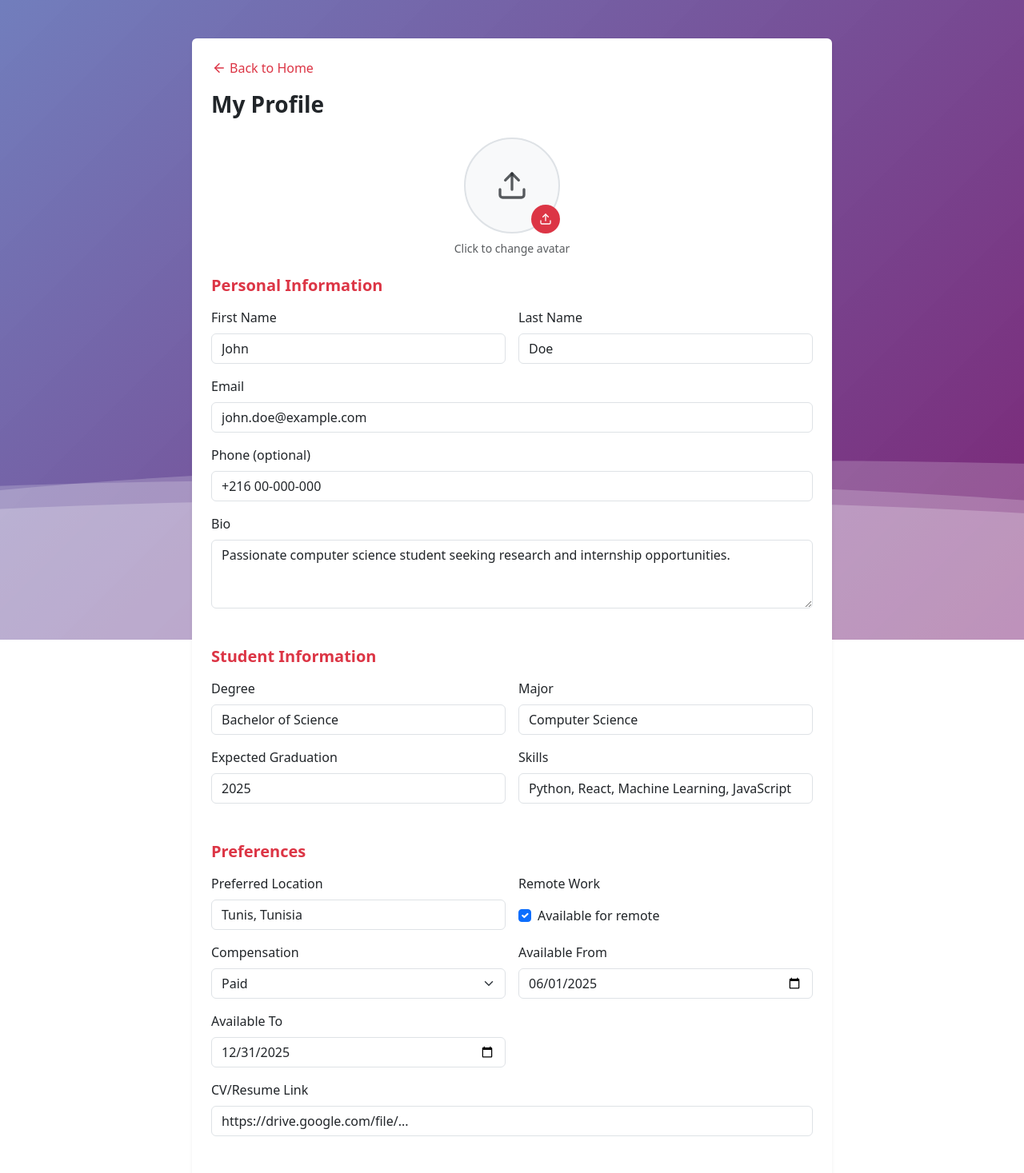
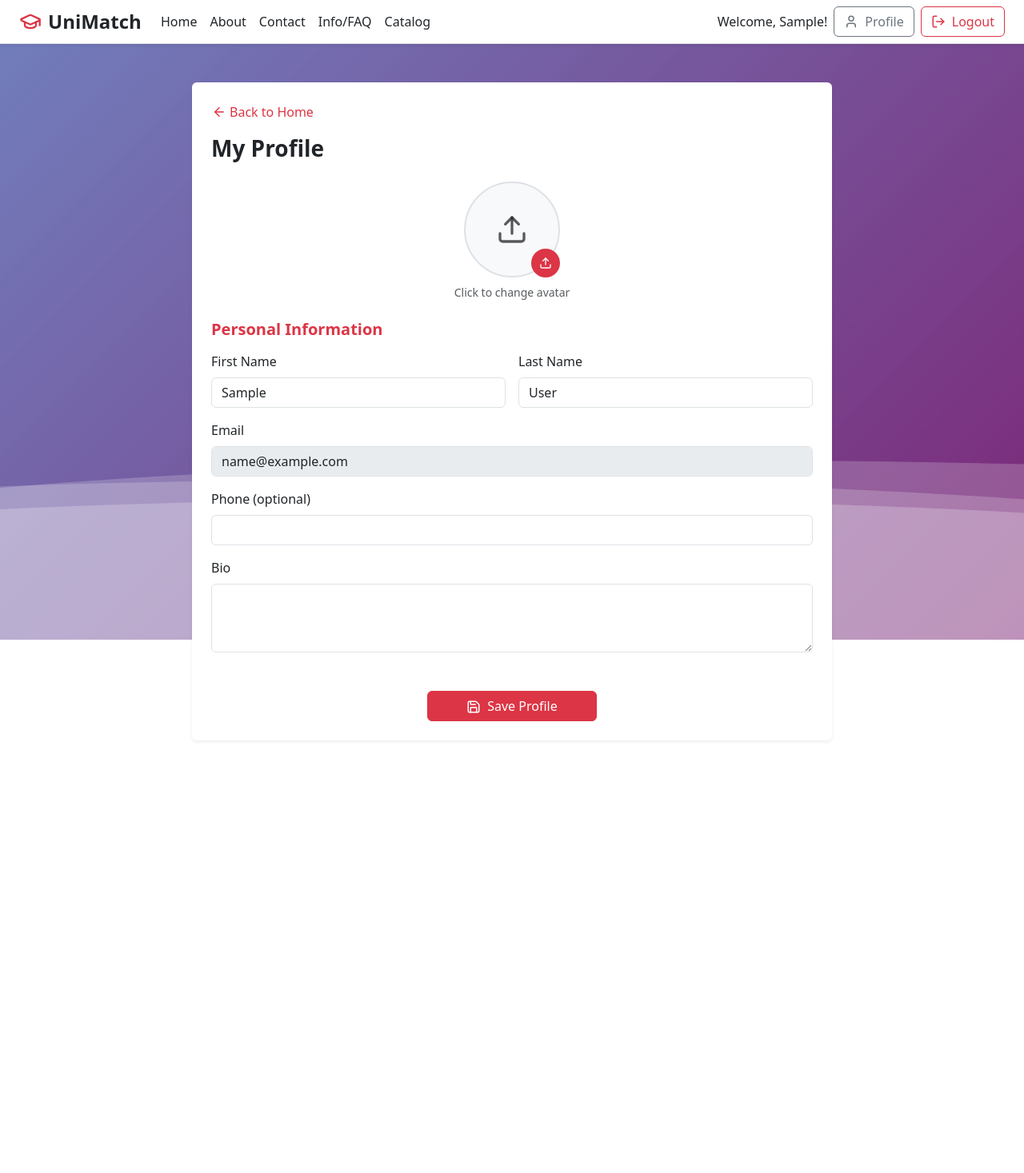
Before and after one commit to hadileee/cs324-project, a React (Create React App) app: page /profile in a window 1280 px wide. Shown: the top 1467 px of the page at 80% size. After the commit the page ends 974 px from the top, so only its background shows below. Built offline with nearby package versions, Linux system fonts and the light colour scheme; sample sign-in values are in the browser's storage.

Commit message:
Fix ProfilePage to be 100% fully functional - correct field names, API endpoints, and all three roles (student/company/university)

```diff
--- a/src/components/NavBar.jsx
+++ b/src/components/NavBar.jsx
@@ -1,16 +1,34 @@
-import React from 'react';
-import { Link } from 'react-router-dom';
-import { GraduationCap } from 'lucide-react';
+import React, { useState, useEffect } from 'react';
+import { Link, useNavigate } from 'react-router-dom';
+import { GraduationCap, LogOut, User } from 'lucide-react';
 
 const Navbar = () => {
+  const [user, setUser] = useState(null);
+  const navigate = useNavigate();
+
+  useEffect(() => {
+    // Check if user is logged in
+    const storedUser = localStorage.getItem('user');
+    if (storedUser) {
+      setUser(JSON.parse(storedUser));
+    }
+  }, []);
+
+  const handleLogout = () => {
+    localStorage.removeItem('token');
+    localStorage.removeItem('user');
+    setUser(null);
+    navigate('/');
+  };
+
   return (
     <header className="bg-white shadow-sm border-bottom">
       <nav className="container-fluid py-2 px-4 d-flex align-items-center justify-content-between">
         <div className="d-flex align-items-center gap-4">
-          <div className="d-flex align-items-center gap-2">
+          <Link to="/" className="d-flex align-items-center gap-2 text-decoration-none">
             <GraduationCap size={28} className="text-danger" />
             <span className="fw-bold fs-4 text-dark">UniMatch</span>
-          </div>
+          </Link>
           <div className="d-flex gap-3">
             <Link to="/" className="text-dark text-decoration-none fw-medium">Home</Link>
             <Link to="/about" className="text-dark text-decoration-none fw-medium">About</Link>
@@ -19,10 +37,30 @@ const Navbar = () => {
             <a href="/catalog" className="text-dark text-decoration-none fw-medium">Catalog</a>
           </div>
         </div>
-        <div className="d-flex gap-2">
-          <Link to="/login" className="btn btn-outline-danger">Login</Link>
-          <Link to="/signup" className="btn btn-danger text-white">Signup</Link>
-          <Link to="/profile" className="btn btn-outline-secondary">Profile</Link>
+        <div className="d-flex gap-2 align-items-center">
+          {user ? (
+            <>
+              <span className="text-dark fw-medium">
+                Welcome, {user.firstName}!
+              </span>
+              <Link to="/profile" className="btn btn-outline-secondary d-flex align-items-center gap-2">
+                <User size={18} />
+                Profile
+              </Link>
+              <button
+                onClick={handleLogout}
+                className="btn btn-outline-danger d-flex align-items-center gap-2"
+              >
+                <LogOut size={18} />
+                Logout
+              </button>
+            </>
+          ) : (
+            <>
+              <Link to="/login" className="btn btn-outline-danger">Login</Link>
+              <Link to="/signup" className="btn btn-danger text-white">Signup</Link>
+            </>
+          )}
         </div>
       </nav>
     </header>
--- a/src/pages/HomePage.jsx
+++ b/src/pages/HomePage.jsx
@@ -1,10 +1,21 @@
-import React from 'react';
+import React, { useState, useEffect } from 'react';
 import { Search, GraduationCap, FileText, Building2, Target, Users, CheckCircle } from 'lucide-react';
-import { Link } from 'react-router-dom';
+import { Link, useNavigate } from 'react-router-dom';
 import Navbar from '../components/NavBar';
 
 
 const HomePage = () => {
+  const [user, setUser] = useState(null);
+  const navigate = useNavigate();
+
+  useEffect(() => {
+    // Check if user is logged in
+    const storedUser = localStorage.getItem('user');
+    if (storedUser) {
+      setUser(JSON.parse(storedUser));
+    }
+  }, []);
+
   return (
     <>
       <Navbar />
@@ -19,6 +30,37 @@ const HomePage = () => {
         </div>
 
         <div className="container position-relative z-10 text-center py-4">
+          {user ? (
+            <>
+              <h1 className="display-4 fw-bold text-dark mb-3">
+                Welcome back, {user.firstName}!
+              </h1>
+              <p className="lead text-muted mb-5">
+                Continue your journey with UniMatch
+              </p>
+              <div className="d-flex gap-3 justify-content-center">
+                {user.role === 'student' && (
+                  <Link to="/student-portal" className="btn btn-danger btn-lg text-white">
+                    Go to Student Portal
+                  </Link>
+                )}
+                {user.role === 'university' && (
+                  <Link to="/university-portal" className="btn btn-danger btn-lg text-white">
+                    Go to University Portal
+                  </Link>
+                )}
+                {user.role === 'company' && (
+                  <Link to="/company-portal" className="btn btn-danger btn-lg text-white">
+                    Go to Company Portal
+                  </Link>
+                )}
+                <Link to="/profile" className="btn btn-outline-danger btn-lg">
+                  View Profile
+                </Link>
+              </div>
+            </>
+          ) : (
+            <>
               <h1 className="display-4 fw-bold text-dark mb-3">
                 Find internships, research roles,<br />and graduate jobs
               </h1>
@@ -102,6 +144,8 @@ const HomePage = () => {
                   </div>
                 </div>
               </div>
+            </>
+          )}
         </div>
       </section>
 
--- a/src/pages/ProfilePage.jsx
+++ b/src/pages/ProfilePage.jsx
@@ -1,35 +1,117 @@
-import React, { useState } from 'react';
-import { Link, useNavigate } from 'react-router-dom';
-import { ArrowLeft, Upload, Save } from 'lucide-react';
+import React, { useState, useEffect } from 'react';
+import { useNavigate } from 'react-router-dom';
+import { ArrowLeft, Upload, Save, AlertCircle } from 'lucide-react';
 import AnimatedBackground from '../components/AnimatedBackground';
+import api from '../services/api';
+import Navbar from '../components/NavBar';
 
 const ProfilePage = () => {
   const navigate = useNavigate();
+  const [loading, setLoading] = useState(true);
+  const [saving, setSaving] = useState(false);
+  const [error, setError] = useState('');
+  const [success, setSuccess] = useState('');
+  const [avatar, setAvatar] = useState(null);
 
-  const [avatar, setAvatar] = useState(null);
   const [personalInfo, setPersonalInfo] = useState({
-    firstName: "John",
-    lastName: "Doe",
-    email: "john.doe@example.com",
-    phone: "+216 00-000-000",
-    bio: "Passionate computer science student seeking research and internship opportunities.",
+    firstName: '',
+    lastName: '',
+    email: '',
+    phone: '',
+    bio: '',
   });
 
   const [studentInfo, setStudentInfo] = useState({
-    degree: "Bachelor of Science",
-    major: "Computer Science",
-    graduation: "2025",
-    skills: "Python, React, Machine Learning, JavaScript",
+    university: '',
+    graduationDate: '',
+    skills: '',
+    gpa: '',
+    resume: '',
+  });
+
+  const [companyInfo, setCompanyInfo] = useState({
+    companyName: '',
+    industry: '',
+    companySize: '',
+    website: '',
+  });
+
+  const [universityInfo, setUniversityInfo] = useState({
+    universityName: '',
+    website: '',
+    contactPerson: '',
   });
 
   const [preferences, setPreferences] = useState({
-    workLocation: "Tunis, Tunisia",
-    remote: true,
-    compensation: "Paid",
-    availableFrom: "2025-06-01",
-    availableTo: "2025-12-31",
-    resumeLink: "https://drive.google.com/file/..."
+    workLocation: '',
+    remote: false,
+    compensation: 'Paid',
+    availableFrom: '',
+    availableTo: '',
+    resumeLink: '',
   });
+
+  const [user, setUser] = useState(null);
+
+  // Load user data on mount
+  useEffect(() => {
+    const loadProfile = async () => {
+      try {
+        setLoading(true);
+        const storedUser = localStorage.getItem('user');
+
+        if (!storedUser) {
+          navigate('/login');
+          return;
+        }
+
+        const userData = JSON.parse(storedUser);
+        setUser(userData);
+
+        // Populate personal info from stored user
+        setPersonalInfo({
+          firstName: userData.firstName || '',
+          lastName: userData.lastName || '',
+          email: userData.email || '',
+          phone: userData.phone || '',
+          bio: userData.bio || '',
+        });
+
+        // Populate role-specific info
+        if (userData.role === 'student') {
+          setStudentInfo({
+            university: userData.university || '',
+            graduationDate: userData.graduationDate ? userData.graduationDate.split('T')[0] : '',
+            skills: Array.isArray(userData.skills) ? userData.skills.join(', ') : userData.skills || '',
+            gpa: userData.gpa || '',
+            resume: userData.resume || '',
+          });
+        } else if (userData.role === 'company') {
+          setCompanyInfo({
+            companyName: userData.companyName || '',
+            industry: userData.industry || '',
+            companySize: userData.companySize || '',
+            website: userData.website || '',
+          });
+        } else if (userData.role === 'university') {
+          setUniversityInfo({
+            universityName: userData.universityName || '',
+            website: userData.website || '',
+            contactPerson: userData.contactPerson || '',
+          });
+        }
+
+        setError('');
+      } catch (err) {
+        setError('Failed to load profile');
+        console.error(err);
+      } finally {
+        setLoading(false);
+      }
+    };
+
+    loadProfile();
+  }, [navigate]);
 
   const handlePersonalChange = (e) => {
     const { name, value } = e.target;
@@ -41,11 +123,21 @@ const ProfilePage = () => {
     setStudentInfo({ ...studentInfo, [name]: value });
   };
 
+  const handleCompanyChange = (e) => {
+    const { name, value } = e.target;
+    setCompanyInfo({ ...companyInfo, [name]: value });
+  };
+
+  const handleUniversityChange = (e) => {
+    const { name, value } = e.target;
+    setUniversityInfo({ ...universityInfo, [name]: value });
+  };
+
   const handlePreferencesChange = (e) => {
     const { name, value, type, checked } = e.target;
     setPreferences({
       ...preferences,
-      [name]: type === "checkbox" ? checked : value,
+      [name]: type === 'checkbox' ? checked : value,
     });
   };
 
@@ -56,13 +148,75 @@ const ProfilePage = () => {
     }
   };
 
-  const handleSave = () => {
-    console.log("Saving profile:", { personalInfo, studentInfo, preferences });
-    alert("Profile saved successfully!");
+  const handleSave = async () => {
+    try {
+      setSaving(true);
+      setError('');
+      setSuccess('');
+
+      // Prepare data based on role
+      let updateData = { ...personalInfo };
+
+      if (user.role === 'student') {
+        updateData = {
+          ...updateData,
+          university: studentInfo.university,
+          graduationDate: studentInfo.graduationDate,
+          skills: studentInfo.skills.split(',').map(s => s.trim()),
+          gpa: studentInfo.gpa ? parseFloat(studentInfo.gpa) : undefined,
+          resume: studentInfo.resume,
         };
+      } else if (user.role === 'company') {
+        updateData = {
+          ...updateData,
+          companyName: companyInfo.companyName,
+          industry: companyInfo.industry,
+          companySize: companyInfo.companySize,
+          website: companyInfo.website,
+        };
+      } else if (user.role === 'university') {
+        updateData = {
+          ...updateData,
+          universityName: universityInfo.universityName,
+          website: universityInfo.website,
+          contactPerson: universityInfo.contactPerson,
+        };
+      }
+
+      // Call backend to update profile
+      const response = await api.put(`/users/${user._id}`, updateData);
+
+      // Update localStorage with new data
+      const updatedUser = { ...user, ...response.data.user };
+      localStorage.setItem('user', JSON.stringify(updatedUser));
+      setUser(updatedUser);
+
+      setSuccess('Profile saved successfully!');
+      setTimeout(() => setSuccess(''), 3000);
+    } catch (err) {
+      setError(err.response?.data?.message || 'Failed to save profile');
+      console.error('Save error:', err);
+    } finally {
+      setSaving(false);
+    }
+  };
+
+  if (loading) {
+    return (
+      <>
+        <Navbar />
+        <div className="d-flex align-items-center justify-content-center min-vh-100">
+          <div className="spinner-border text-danger" role="status">
+            <span className="visually-hidden">Loading...</span>
+          </div>
+        </div>
+      </>
+    );
+  }
 
   return (
     <>
+      <Navbar />
       <AnimatedBackground type="full" />
 
       <div className="d-flex align-items-center justify-content-center min-vh-100 position-relative z-10 px-3 py-5">
@@ -80,6 +234,21 @@ const ProfilePage = () => {
 
             <h1 className="h3 fw-bold mb-4">My Profile</h1>
 
+            {/* ERROR MESSAGE */}
+            {error && (
+              <div className="alert alert-danger d-flex gap-2 mb-3">
+                <AlertCircle size={20} />
+                {error}
+              </div>
+            )}
+
+            {/* SUCCESS MESSAGE */}
+            {success && (
+              <div className="alert alert-success mb-3">
+                ✓ {success}
+              </div>
+            )}
+
             {/* AVATAR */}
             <div className="text-center mb-4">
               <div className="position-relative d-inline-block">
@@ -88,7 +257,7 @@ const ProfilePage = () => {
                   style={{ width: 120, height: 120 }}
                 >
                   {avatar ? (
-                    <img src={avatar} alt="Avatar" className="rounded-circle w-100 h-100 object-fit-cover" />
+                    <img src={avatar} alt="Avatar" className="rounded-circle w-100 h-100" style={{ objectFit: 'cover' }} />
                   ) : (
                     <Upload size={40} className="text-muted" />
                   )}
@@ -125,7 +294,7 @@ const ProfilePage = () => {
                 </div>
                 <div className="col-12">
                   <label className="form-label">Email</label>
-                  <input type="email" name="email" className="form-control" value={personalInfo.email} onChange={handlePersonalChange} />
+                  <input type="email" name="email" className="form-control" value={personalInfo.email} disabled />
                 </div>
                 <div className="col-12">
                   <label className="form-label">Phone (optional)</label>
@@ -139,72 +308,98 @@ const ProfilePage = () => {
             </section>
 
             {/* STUDENT INFO */}
+            {user?.role === 'student' && (
+              <>
                 <section className="mb-5">
                   <h2 className="h5 fw-bold text-danger mb-3">Student Information</h2>
                   <div className="row g-3">
                     <div className="col-md-6">
-                  <label className="form-label">Degree</label>
-                  <input type="text" name="degree" className="form-control" placeholder="e.g., Bachelor of Science" value={studentInfo.degree} onChange={handleStudentChange} />
-                </div>
-                <div className="col-md-6">
-                  <label className="form-label">Major</label>
-                  <input type="text" name="major" className="form-control" placeholder="e.g., Computer Science" value={studentInfo.major} onChange={handleStudentChange} />
+                      <label className="form-label">University</label>
+                      <input type="text" name="university" className="form-control" placeholder="e.g., Stanford University" value={studentInfo.university} onChange={handleStudentChange} />
                     </div>
                     <div className="col-md-6">
                       <label className="form-label">Expected Graduation</label>
-                  <input type="text" name="graduation" className="form-control" value={studentInfo.graduation} onChange={handleStudentChange} />
+                      <input type="date" name="graduationDate" className="form-control" value={studentInfo.graduationDate} onChange={handleStudentChange} />
                     </div>
                     <div className="col-md-6">
-                  <label className="form-label">Skills</label>
-                  <input type="text" name="skills" className="form-control" placeholder="Python, React, ML..." value={studentInfo.skills} onChange={handleStudentChange} />
+                      <label className="form-label">GPA</label>
+                      <input type="number" name="gpa" className="form-control" placeholder="e.g., 3.8" step="0.1" max="4.0" value={studentInfo.gpa} onChange={handleStudentChange} />
+                    </div>
+                    <div className="col-md-6">
+                      <label className="form-label">Resume Link</label>
+                      <input type="url" name="resume" className="form-control" placeholder="https://..." value={studentInfo.resume} onChange={handleStudentChange} />
+                    </div>
+                    <div className="col-12">
+                      <label className="form-label">Skills (comma-separated)</label>
+                      <input type="text" name="skills" className="form-control" placeholder="Python, React, Machine Learning..." value={studentInfo.skills} onChange={handleStudentChange} />
                     </div>
                   </div>
                 </section>
+              </>
+            )}
 
-            {/* PREFERENCES */}
+            {/* COMPANY INFO */}
+            {user?.role === 'company' && (
               <section className="mb-5">
-              <h2 className="h5 fw-bold text-danger mb-3">Preferences</h2>
+                <h2 className="h5 fw-bold text-danger mb-3">Company Information</h2>
                 <div className="row g-3">
                   <div className="col-md-6">
-                  <label className="form-label">Preferred Location</label>
-                  <input type="text" name="workLocation" className="form-control" value={preferences.workLocation} onChange={handlePreferencesChange} />
+                    <label className="form-label">Company Name</label>
+                    <input type="text" name="companyName" className="form-control" value={companyInfo.companyName} onChange={handleCompanyChange} />
                   </div>
                   <div className="col-md-6">
-                  <label className="form-label">Remote Work</label>
-                  <div className="form-check mt-2">
-                    <input type="checkbox" name="remote" className="form-check-input" checked={preferences.remote} onChange={handlePreferencesChange} />
-                    <label className="form-check-label">Available for remote</label>
-                  </div>
+                    <label className="form-label">Industry</label>
+                    <input type="text" name="industry" className="form-control" placeholder="e.g., Technology" value={companyInfo.industry} onChange={handleCompanyChange} />
                   </div>
                   <div className="col-md-6">
-                  <label className="form-label">Compensation</label>
-                  <select name="compensation" className="form-select" value={preferences.compensation} onChange={handlePreferencesChange}>
-                    <option value="">Select</option>
-                    <option value="Paid">Paid</option>
-                    <option value="Unpaid">Unpaid</option>
-                    <option value="Stipend">Stipend</option>
+                    <label className="form-label">Company Size</label>
+                    <select name="companySize" className="form-select" value={companyInfo.companySize} onChange={handleCompanyChange}>
+                      <option value="">Select Size</option>
+                      <option value="1-10">1-10 employees</option>
+                      <option value="11-50">11-50 employees</option>
+                      <option value="51-200">51-200 employees</option>
+                      <option value="201-1000">201-1000 employees</option>
+                      <option value="1000+">1000+ employees</option>
                     </select>
                   </div>
                   <div className="col-md-6">
-                  <label className="form-label">Available From</label>
-                  <input type="date" name="availableFrom" className="form-control" value={preferences.availableFrom} onChange={handlePreferencesChange} />
-                </div>
-                <div className="col-md-6">
-                  <label className="form-label">Available To</label>
-                  <input type="date" name="availableTo" className="form-control" value={preferences.availableTo} onChange={handlePreferencesChange} />
-                </div>
-                <div className="col-12">
-                  <label className="form-label">CV/Resume Link</label>
-                  <input type="url" name="resumeLink" className="form-control" value={preferences.resumeLink} onChange={handlePreferencesChange} />
+                    <label className="form-label">Website</label>
+                    <input type="url" name="website" className="form-control" placeholder="https://..." value={companyInfo.website} onChange={handleCompanyChange} />
                   </div>
                 </div>
               </section>
+            )}
+
+            {/* UNIVERSITY INFO */}
+            {user?.role === 'university' && (
+              <section className="mb-5">
+                <h2 className="h5 fw-bold text-danger mb-3">University Information</h2>
+                <div className="row g-3">
+                  <div className="col-md-6">
+                    <label className="form-label">University Name</label>
+                    <input type="text" name="universityName" className="form-control" value={universityInfo.universityName} onChange={handleUniversityChange} />
+                  </div>
+                  <div className="col-md-6">
+                    <label className="form-label">Website</label>
+                    <input type="url" name="website" className="form-control" placeholder="https://..." value={universityInfo.website} onChange={handleUniversityChange} />
+                  </div>
+                  <div className="col-12">
+                    <label className="form-label">Contact Person</label>
+                    <input type="text" name="contactPerson" className="form-control" placeholder="Department Head or Contact Name" value={universityInfo.contactPerson} onChange={handleUniversityChange} />
+                  </div>
+                </div>
+              </section>
+            )}
 
             {/* SAVE BUTTON */}
             <div className="text-center">
-              <button onClick={handleSave} className="btn btn-danger px-5">
+              <button
+                onClick={handleSave}
+                className="btn btn-danger px-5"
+                disabled={saving}
+              >
                 <Save size={18} className="me-2" />
-                Save Profile
+                {saving ? 'Saving...' : 'Save Profile'}
               </button>
             </div>
 
```
Also changed, not shown: 2 other files (tests, documents, lock files or other folders). Lines whose indentation alone changed are shown as unchanged.
